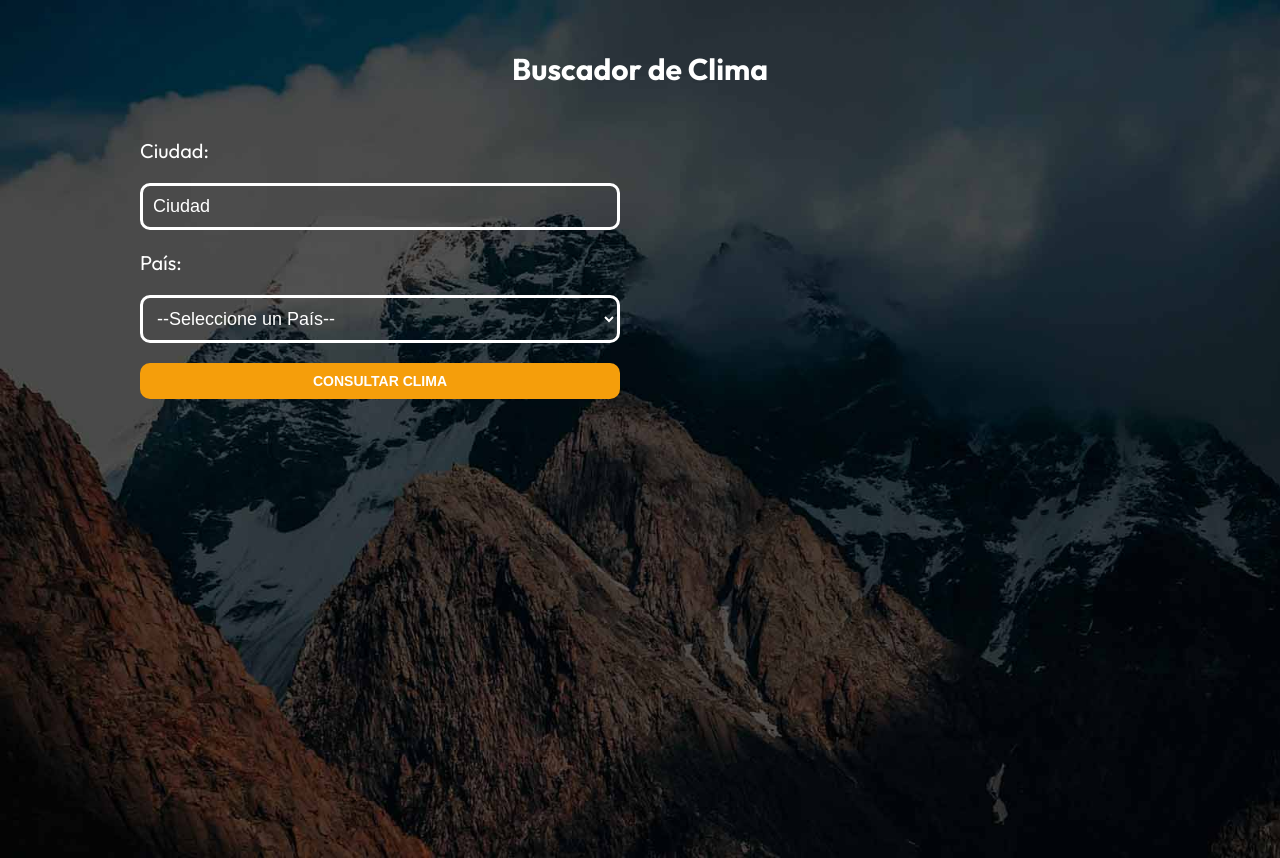
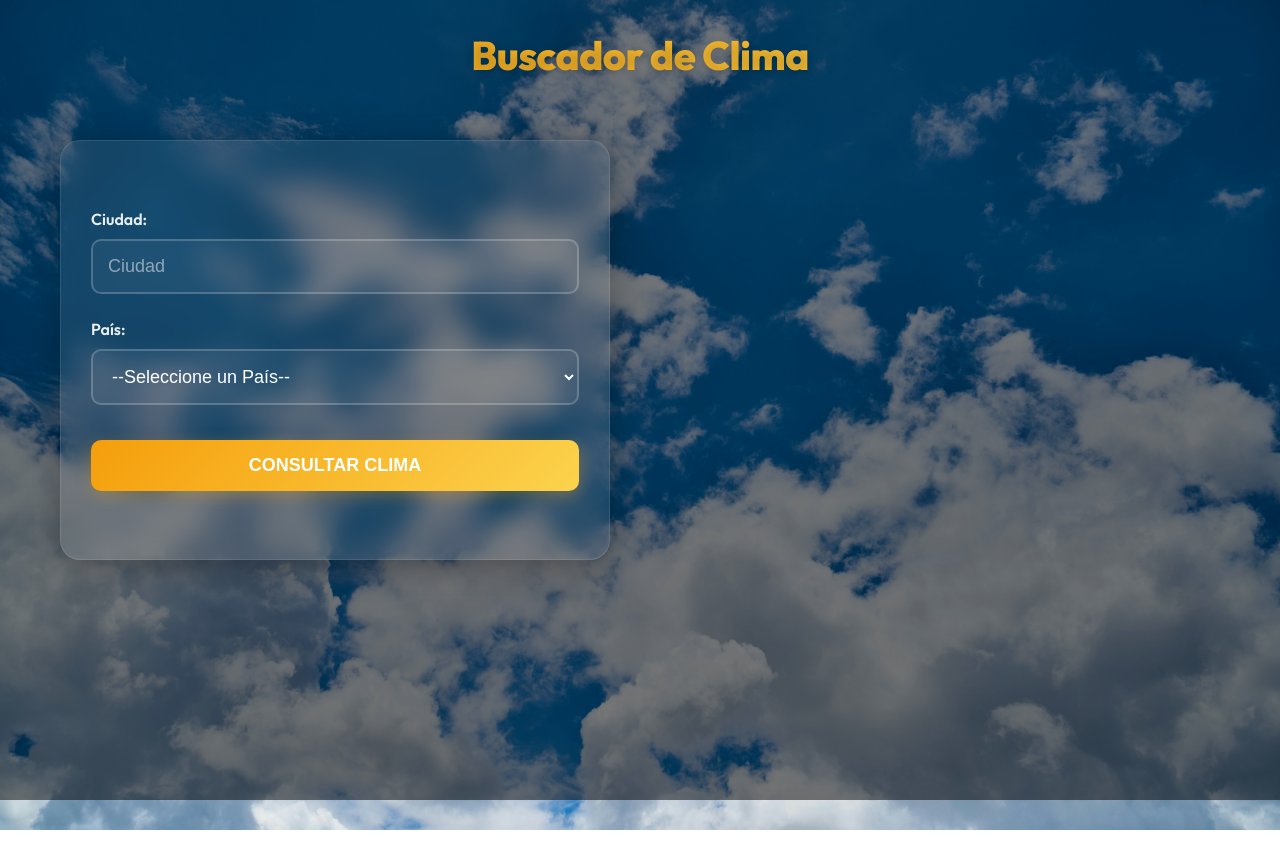
Before and after one commit to r0odr1/buscador-de-clima, a React (Vite) app: page / in a window 1280 px wide. After the commit the page ends 830 px from the top, so only its background shows below. Built offline with nearby package versions, Linux system fonts and the light colour scheme.

Commit message:
mejorando la experiencia visual

```diff
--- a/src/App.module.css
+++ b/src/App.module.css
@@ -1,22 +1,46 @@
 .title {
   text-align: center;
-  font-size: 3rem;
-  margin-top: 5rem;
+  font-size: 4rem;
+  margin-top: 3rem;
+  font-weight: 800;
+  background: linear-gradient(to right, #f59e0b, #fcd34d);
+  background-clip: text;
+  -webkit-background-clip: text;
+  -webkit-text-fill-color: transparent;
+  text-shadow: 0 2px 10px rgba(0, 0, 0, 0.2);
+  letter-spacing: -0.5px;
 }
 
 .container {
   width: 95%;
-  max-width: 100rem;
+  max-width: 120rem;
   margin: 0 auto;
+  padding: 2rem;
+  display: grid;
+  gap: 3rem;
+}
+
+.alertWrapper {
+  display: flex;
+  justify-content: center;
+  align-items: center;
+  min-height: 450px;
 }
 
 @media (min-width: 768px) {
   .container {
-    display: grid;
     grid-template-columns: repeat(2, 1fr);
+    gap: 6rem;
+    margin-top: 4rem;
+    align-items: start;
+  }
+}
+
+@media (max-width: 768px) {
+  .alertWrapper {
+    display: flex;
+    justify-content: center;
     align-items: center;
-    gap: 4rem;
-    margin-top: 5rem;
+    min-height: 250px;
   }
-
 }
--- a/src/App.tsx
+++ b/src/App.tsx
@@ -1,11 +1,12 @@
 import styles from './App.module.css'
+import Alert from './components/Alert/Alert'
 import Form from './components/Form/Form'
 import Spinner from './components/Spinner/Spinner'
 import WeatherDetail from './components/WeatherDetail/WeatherDetail'
 import useWeather from './hooks/useWeather'
 
 function App() {
-  const { weather, loading, fetchWeather, hasWeatherData } = useWeather()
+  const { weather, loading, notFound, fetchWeather, hasWeatherData } = useWeather()
 
   return (
     <>
@@ -14,13 +15,20 @@ function App() {
       <div className={styles.container}>
         <Form
           fetchWeather={fetchWeather}
+          loading={loading}
         />
 
         {loading && <Spinner />}
         {hasWeatherData &&
           <WeatherDetail
+            key={weather.name}
             weather={weather}
           />
+        }
+        {notFound &&
+        <div className={styles.alertWrapper}>
+          <Alert>Ciudad No Encontrada</Alert>
+        </div>
         }
       </div>
     </>
--- a/src/components/Alert/Alert.module.css
+++ b/src/components/Alert/Alert.module.css
@@ -1,11 +1,29 @@
+/* Alert.module.css */
 .alert {
+  display: flex;
+  align-items: center;
+  justify-content: center;
   text-align: center;
-  margin-bottom: 2rem;
-  text-transform: uppercase;
+  padding: 2rem 3rem;
+  border-radius: 1rem;
   font-weight: 900;
   font-size: 1.8rem;
-  background-color: #FEF3C7;
-  color: #92400E;
-  /* border-left: 4px solid #F59E0B; */
-  border-radius: 1rem;
+  text-transform: uppercase;
+  margin: auto 0;
+  width: 100%;
+  animation: fadeIn 0.3s ease-out;
 }
+
+/* Alerta de error (ciudad no encontrada) */
+.alert:has(.error) {
+  background: rgba(239, 68, 68, 0.2);
+  color: #FECACA;
+  border: 1px solid rgba(239, 68, 68, 0.3);
+}
+
+/* Alerta de validación (campos vacíos) */
+.alert:not(:has(.error)) {
+  background: rgba(245, 158, 11, 0.2);
+  color: #FEF3C7;
+  border: 1px solid rgba(245, 158, 11, 0.3);
+}
--- a/src/components/Form/Form.module.css
+++ b/src/components/Form/Form.module.css
@@ -1,44 +1,86 @@
-.form, .field {
+/* Form.module.css */
+.form {
   display: flex;
   flex-direction: column;
-  gap: 2rem;
+  gap: 2.5rem;
+  /*Glassmorphism */
+  background: rgba(255, 255, 255, 0.08);
+  backdrop-filter: blur(12px);
+  border: 1px solid rgba(255, 255, 255, 0.1);
+  border-radius: 2rem;
+  padding: 3rem;
+  box-shadow: 0 8px 32px rgba(0, 0, 0, 0.3);
+  min-height: 420px;
+  justify-content: center;
 }
 
-.form input[type="text"] {
-  padding: 1rem;
-  background-color: transparent;
-  border: .3rem solid var(--white);
+.field {
+  display: flex;
+  flex-direction: column;
+  gap: 1rem;
+}
+
+.field label {
+  font-size: 1.6rem;
+  font-weight: 600;
+  color: rgba(255, 255, 255, 0.9);
+}
+
+.form input[type="text"],
+.form select {
+  padding: 1.5rem;
+  background: rgba(255, 255, 255, 0.05);
+  border: 2px solid rgba(255, 255, 255, 0.2);
   color: var(--white);
   font-size: 1.8rem;
-  font-weight: 400;
   border-radius: 1rem;
+  transition: all 0.3s ease;
 }
-.form input[type="text"],
-.form select {
-  padding: 1rem;
-  background-color: transparent;
-  border: .3rem solid var(--white);
-  color: var(--white);
-  font-size: 1.8rem;
-  font-weight: 400;
-  border-radius: 1rem;
+
+.form input[type="text"]:focus,
+.form select:focus {
+  outline: none;
+  border-color: var(--primary);
+  background: rgba(255, 255, 255, 0.1);
+  box-shadow: 0 0 0 4px rgba(245, 158, 11, 0.2);
 }
+
 .field ::placeholder {
-  color: var(--white);
+  color: rgba(255, 255, 255, 0.5);
 }
 
 .form select option {
-  background-color: rgba(0, 0, 0, 0.7);
+  background-color: #1a2a3a;
+  color: white;
 }
 
 .submit {
-  background-color: var(--primary);
+  background: linear-gradient(135deg, var(--primary), #FCD34D);
   border: none;
   color: var(--white);
   font-weight: 700;
-  font-size: 1.4rem;
+  font-size: 1.8rem;
   text-transform: uppercase;
   cursor: pointer;
-  padding: 1rem;
+  padding: 1.5rem;
   border-radius: 1rem;
+  margin-top: 1rem;
+  transition: all 0.3s ease;
+  box-shadow: 0 4px 15px rgba(245, 158, 11, 0.3);
 }
+
+.submit:hover {
+  transform: translateY(-2px);
+  box-shadow: 0 6px 20px rgba(245, 158, 11, 0.4);
+}
+
+.submit:active {
+  transform: translateY(0);
+}
+
+.submit:disabled {
+  opacity: 0.6;
+  cursor: not-allowed;
+  transform: none;
+  box-shadow: none;
+}
--- a/src/components/Form/Form.tsx
+++ b/src/components/Form/Form.tsx
@@ -6,9 +6,10 @@ import Alert from "../Alert/Alert";
 
 type FormProps = {
   fetchWeather: (search: SearchType) => Promise<void>
+  loading: boolean
 }
 
-export default function Form({fetchWeather} : FormProps) {
+export default function Form({fetchWeather, loading} : FormProps) {
   const [search, setSearch] = useState<SearchType>({
     city: '',
     country: ''
@@ -73,7 +74,7 @@ export default function Form({fetchWeather} : FormProps) {
         </select>
       </div>
 
-      <input className={styles.submit} type="submit" value='Consultar Clima' />
+      <input className={styles.submit} type="submit" value='Consultar Clima' disabled={loading} />
     </form>
   )
 }
--- a/src/components/Spinner/Spinner.tsx
+++ b/src/components/Spinner/Spinner.tsx
@@ -3,14 +3,8 @@ import './Spinner.css'
 export default function Spinner() {
   return (
     <div className='wrapper'>
-      <div className='sk-chase'>
-        <div className='sk-chase-dot'></div>
-        <div className='sk-chase-dot'></div>
-        <div className='sk-chase-dot'></div>
-        <div className='sk-chase-dot'></div>
-        <div className='sk-chase-dot'></div>
-        <div className='sk-chase-dot'></div>
-      </div>
+      <div className="spinner"></div>
+      <p className="loading-text">Consultando clima...</p>
     </div>
   )
 }
--- a/src/components/WeatherDetail/WeatherDetail.tsx
+++ b/src/components/WeatherDetail/WeatherDetail.tsx
@@ -7,8 +7,9 @@ type WeatherDetailProps = {
 }
 
 export default function WeatherDetail({weather} : WeatherDetailProps) {
+
   return (
-    <div className={styles.container}>
+    <div className={`${styles.container} animate-fadeIn`}>
       <h2>Clima de: {weather.name}</h2>
       <p className={styles.current}>{ formatTemperature(weather.main.temp) }&deg;C</p>
       <div className={styles.temperatures}>
--- a/src/hooks/useWeather.ts
+++ b/src/hooks/useWeather.ts
@@ -1,7 +1,7 @@
 import axios from "axios";
-import { z } from 'zod'
+import { useMemo, useState } from "react";
+import { z } from "zod";
 import type { SearchType } from "../components/types";
-import { useMemo, useState } from "react";
 
 //Zod
 const Weather = z.object({
@@ -9,63 +9,68 @@ const Weather = z.object({
   main: z.object({
     temp: z.number(),
     temp_max: z.number(),
-    temp_min: z.number()
-  })
-})
+    temp_min: z.number(),
+  }),
+});
 
 const initialState = {
-  name: '',
-    main: {
-      temp: 0,
-      temp_max: 0,
-      temp_min: 0
-    }
-}
+  name: "",
+  main: {
+    temp: 0,
+    temp_max: 0,
+    temp_min: 0,
+  },
+};
 
-export type Weather = z.infer<typeof Weather>
+export type Weather = z.infer<typeof Weather>;
 
 export default function useWeather() {
-
-  const [weather, setWeather] = useState<Weather>(initialState)
-
-  const [loading, setLoading] = useState(false)
+  const [weather, setWeather] = useState<Weather>(initialState);
+  const [loading, setLoading] = useState(false);
+  const [notFound, setNotFound] = useState(false);
 
   const fetchWeather = async (search: SearchType) => {
-
-    setLoading(true)
-    setWeather(initialState)
+    setLoading(true);
+    setNotFound(false);
+    setWeather(initialState);
 
     try {
+      const appId = import.meta.env.VITE_API_KEY;
+      const geoUrl = `http://api.openweathermap.org/geo/1.0/direct?q=${search.city},${search.country}&appid=${appId}`;
+      const { data } = await axios(geoUrl);
 
-      const appId = import.meta.env.VITE_API_KEY
-      const geoUrl = `http://api.openweathermap.org/geo/1.0/direct?q=${search.city},${search.country}&appid=${appId}`
-      const { data } = await axios(geoUrl)
+      //Comprobar si existe
+      if (!data[0]) {
+        setNotFound(true);
+        return;
+      }
 
-      const lat = data[0].lat
-      const lon = data[0].lon
+      const lat = data[0].lat;
+      const lon = data[0].lon;
 
       //zod
-      const weatherUrl = `https://api.openweathermap.org/data/2.5/weather?lat=${lat}&lon=${lon}&appid=${appId}`
-      const { data: weatherResult } = await axios(weatherUrl)
-      const result = Weather.safeParse(weatherResult)
+      const weatherUrl = `https://api.openweathermap.org/data/2.5/weather?lat=${lat}&lon=${lon}&appid=${appId}`;
+      const { data: weatherResult } = await axios(weatherUrl);
+      const result = Weather.safeParse(weatherResult);
 
-      if(result.success) {
-        setWeather(result.data)
+      if (result.success) {
+        setWeather(result.data);
+        setNotFound(false);
       }
+    } catch (error) {
+      console.log(error);
+    } finally {
+      setLoading(false);
+    }
+  };
 
-    } catch (error) {
-      console.log(error)
-    } finally {
-      setLoading(false)
-    }
-  }
-
-  const hasWeatherData = useMemo(() => weather.name , [weather])
+  const hasWeatherData = useMemo(() => weather.name, [weather]);
 
   return {
     weather,
     loading,
+    notFound,
     fetchWeather,
-    hasWeatherData
-  }
+    hasWeatherData,
+  };
 }
--- a/src/index.css
+++ b/src/index.css
@@ -1,9 +1,16 @@
 :root {
   --white: #FFF;
   --primary: #F59E0B;
+  --dark-bg: rgba(0, 0, 0, 0.4);
 }
 
-HTML {
+* {
+  box-sizing: border-box;
+  margin: 0;
+  padding: 0;
+}
+
+html {
   font-size: 62.5%;
 }
 
@@ -11,8 +18,52 @@ body {
   font-family: "Outfit", sans-serif;
   background-image: url('/bg_clima.jpg');
   background-size: cover;
-  background-repeat: no-repeat;
-  height: 100vh;
+  background-position: center;
+  background-attachment: fixed;
+  animation: gradientBG 18s ease infinite;
+  min-height: 100vh;
   color: var(--white);
   font-size: 2rem;
+  position: relative;
 }
+
+/* Overlay oscuro para que el texto sea legible */
+body::before {
+  content: '';
+  position: fixed;
+  top: 0;
+  left: 0;
+  width: 100%;
+  height: 100%;
+  background: rgba(0, 0, 0, 0.5); /* Ajusta entre 0.4 y 0.6 */
+  z-index: -1;
+}
+
+/* Animación suave para aparición de contenido */
+@keyframes fadeIn {
+  from {
+    opacity: 0;
+    transform: translateY(30px);
+  }
+  to {
+    opacity: 1;
+    transform: translateY(0);
+  }
+}
+
+.animate-fadeIn {
+  animation: fadeIn 1s ease-out !important;
+  animation-delay: 0.1s;
+}
+
+@keyframes gradientBG {
+  0% { background-position: 0% 50%; }
+  50% { background-position: 100% 50%; }
+  100% { background-position: 0% 50%; }
+}
+
+@media (max-width: 768px) {
+  .animate-fadeIn {
+    animation-duration: 2s;
+  }
+}
```
Also changed, not shown: src/components/Spinner/Spinner.css (+31 -42 lines), src/components/WeatherDetail/WeatherDetail.module.css (+45 -12 lines), public/bg_clima.jpg.
